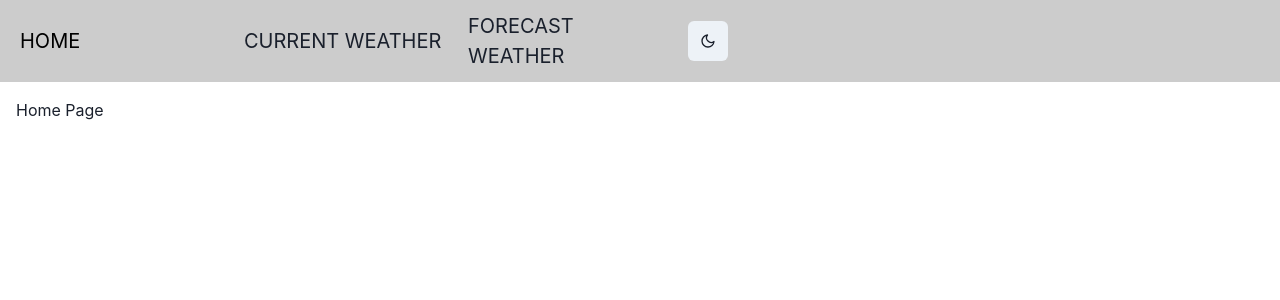
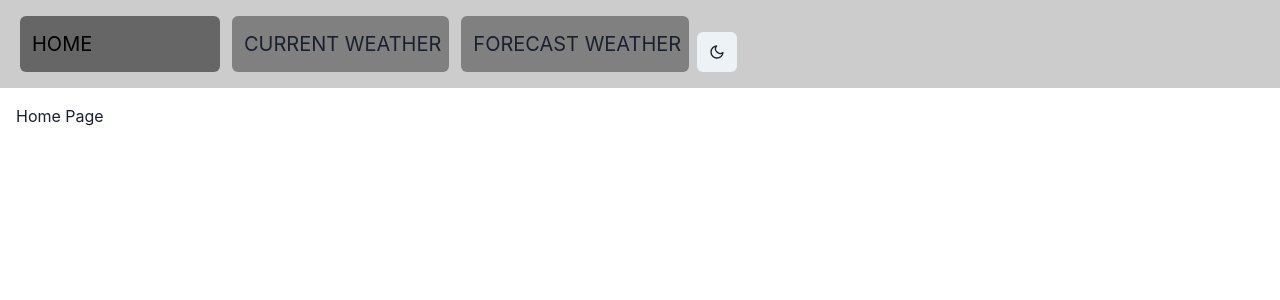
Before and after one commit to Satishchilkaka/my-store, a Next.js app: page / in a window 1280 px wide. Shown: the top 300 px of the page. Built offline with nearby package versions, Linux system fonts and the light colour scheme.

Commit message:
update styles

```diff
--- a/src/components/Header.tsx
+++ b/src/components/Header.tsx
@@ -1,7 +1,14 @@
-import React from 'react';
-import { Flex, IconButton, Switch, useColorMode, Text,Link as ChakraLink } from '@chakra-ui/react';
-import { FiSun, FiMoon } from 'react-icons/fi';
-import { useRouter } from 'next/router';
+import React from "react";
+import {
+  Flex,
+  IconButton,
+  Switch,
+  useColorMode,
+  Text,
+  Link as ChakraLink,
+} from "@chakra-ui/react";
+import { FiSun, FiMoon } from "react-icons/fi";
+import { useRouter } from "next/router";
 
 type NavigationItem = {
   label: string;
@@ -10,16 +17,16 @@ type NavigationItem = {
 
 const paths: NavigationItem[] = [
   {
-    label: 'Home',
-    path: '/',
+    label: "Home",
+    path: "/",
   },
   {
-    label: 'Current Weather',
-    path: '/current',
+    label: "Current Weather",
+    path: "/current",
   },
   {
-    label: 'Forecast Weather',
-    path: '/forecast',
+    label: "Forecast Weather",
+    path: "/forecast",
   },
 ];
 
@@ -27,35 +34,62 @@ export const Header: React.FC = () => {
   const { colorMode, toggleColorMode } = useColorMode();
   const router = useRouter();
 
+  const getSelectedPath = () => {
+    const route = router.pathname
+    return route
+
+  }
+const currentPath = getSelectedPath();
+
   const handlePathChange = (path: string) => {
     if (path !== router.pathname) {
       router.push(path);
     }
   };
 
+  console.log('path', currentPath)
   return (
     <Flex justifyContent="space-between" alignItems="center" p={4} bg="#CCCCCC">
-      <Flex alignItems="center" gap={4}>
+      <Flex alignItems="end" gap={1}>
         {paths.map((item) => (
-          <Flex alignItems={'center'}
-          w={200}
-          h={50}
-          ml={1}
-mr={1}
+          <Flex
+            alignItems={"center"}
+
+            minWidth={200}
+            h={14}
+            mr={1}
+            ml={1}
+            border={'md'}
+            rounded={'md'}
             key={item.path}
             fontSize="md"
             onClick={() => handlePathChange(item.path)}
-            color={item.path === router.pathname ? '#000000' : 'inherit'}
+            color={item.path === router.pathname ? "black" : "inherit"}
             cursor="pointer"
-            _hover={{ bg: '#292929',
-          color: 'white' }}
+            _hover={{ bg: "#292929", color: "white" }}
+            _dark={{
+              bg: "#999999",
+              _hover: {
+                bg: "#000000",
+              },
+            }}
+
+bg={
+  currentPath == item.path ?
+  '#666666' : 'grey'
+}
+
+
           >
-          <Text fontSize={'20px'} textTransform={'uppercase'}> {item.label}</Text>
+            <Text fontSize={"20px"} textTransform={"uppercase"} ml={3} mr={2}>
+              {" "}
+              {item.label}
+            </Text>
           </Flex>
         ))}
         <IconButton
           aria-label="Toggle Theme"
-          icon={colorMode === 'dark' ? <FiSun /> : <FiMoon />}
+          icon={colorMode === "dark" ? <FiSun /> : <FiMoon />}
           onClick={toggleColorMode}
         />
       </Flex>
```
